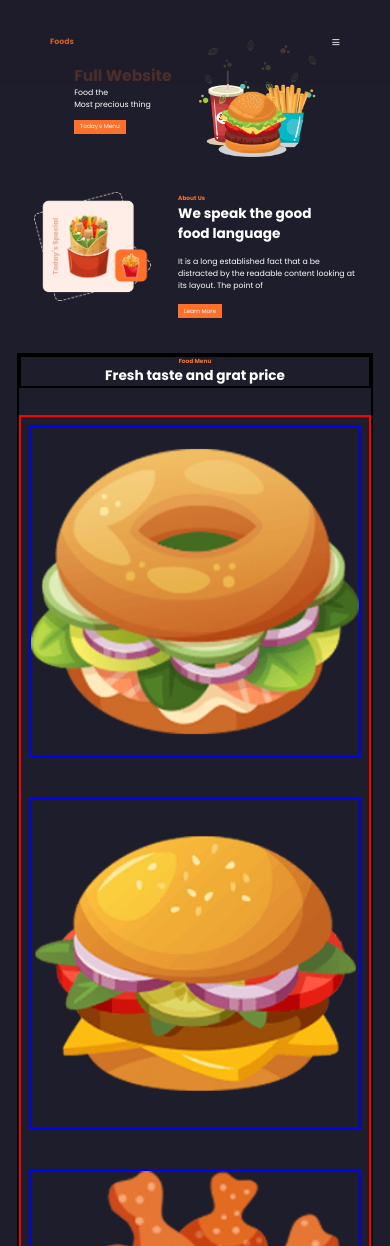
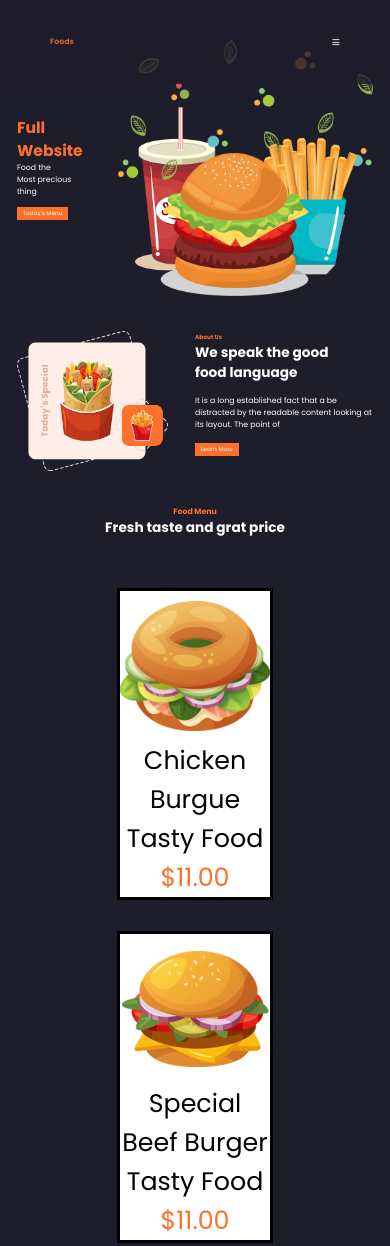
Before and after one commit to N3croide/maquetacionWeb, a plain HTML site: page index.html in a window 390 px wide. Shown: the top 1246 px of the page. Drawn offline with nearby package versions, Linux system fonts and the light colour scheme.

Commit message:
casi casi

```diff
--- a/css/style.css
+++ b/css/style.css
@@ -122,39 +122,51 @@ a:hover{
     flex-direction: column;
     margin: 1rem;
     grid-template-rows: 20% 80%;
-    border: 2px black solid;
+    gap: 5vh;
 }
 .texto-foodmenupage{
     display: grid;
     grid-template-rows: repeat(auto-fill, minmax(1vw, 1fr));;
     width: 100%;
-    border: 2px black solid;
 }
 .texto-foodmenupage p{
     text-align: center;
 }
 .imgfoodmenuopage{
-    display: grid;
-    grid-template-columns: repeat(auto-fill, minmax(20vw, 1fr));
-    gap: 10vw;
     width: 100%;
     height: auto;
     padding: 2vw;
-    border: 2px solid red;
-
+    display: flex;
+    justify-content: center;
+    gap: 8vw;
 }
-.imagen-food{
+.imagen-food,
+.imagenServ{
     display: flex;
-    width:auto;
-    min-width: 10vw;
+    width:20vw;
     height: auto;
-    border: 2px solid blue;
+    flex-direction: column;
+    text-align: center;
+    background-color: white;
+    border: 3px black solid;
+}
+.imagenServ{
+    border: 0px;
+    width: 21vw;
 }
 .imagen-food img{
     width: 100%;
     height: auto;
-    display: block;
-    margin: 0 auto;
+    background-color: white;
+
+}
+.imagen-food p{
+    color: black;
+    background-color: white;
+}
+.servicepage{
+    display: flex;
+    flex-direction: column;
 }
 @media(max-width: 768px)
 {
@@ -202,7 +214,21 @@ a:hover{
         top: 10%;
     }
     .imgfoodmenuopage{
-        grid-template-columns: 1fr;
-        grid-template-rows: repeat(auto-fill, minmax( 1vw, 1fr));
+        display: grid;
+        grid-template-columns: 0fr;
+        grid-template-rows: repeat(auto-fill, minmax( 1vh, 1fr));
+        width: 100%;
+    }
+    .imagen-food{
+        width: 40vw;
+        height: auto;
+        background-color: white;
+
+    }
+    .imagen-food p{
+        font-size: 3vh;
+    }
+    .imagen{
+        width: 40vh;
     }
 }
--- a/index.html
+++ b/index.html
@@ -52,16 +52,26 @@
 
         <section id="menu" class="container foodmenupage">
         <div class="texto-foodmenupage" >
-            <p><strong style="color: #ff702a; font-size: 1.5vw;">Food Menu</strong></p>
+            <p><strong style="color: #ff702a; font-size: 2vw;">Food Menu</strong></p>
             <p><strong style="font-size: 3.5vw">Fresh taste and grat price</strong></p>
         </div>
         <div class="imgfoodmenuopage">
-            <div class="imagen-food"><img src="images/food1.png" alt=""></div>
-            <div class="imagen-food"><img src="images/food2.png" alt=""></div>
-            <div class="imagen-food"><img src="images/food3.png" alt=""></div>
+            <div class="imagen-food"><img src="images/food1.png" alt=""><p>Chicken Burgue <br> Tasty Food <br> <p style="color: #ff702a;">$11.00 </p></p></div>
+            <div class="imagen-food"><img src="images/food2.png" alt=""><p>Special Beef Burger <br> Tasty Food <br> <p style="color: #ff702a;">$11.00 </p></p></div>
+            <div class="imagen-food"><img src="images/food3.png" alt=""><p>Chicken Fry Pack <br> Tasty Food <br> <p style="color: #ff702a;">$11.00 </p></p></div>
         </div>
         </section>
-        <section id="service" class="container servicepage"></section>
+        <section id="service" class="container servicepage">
+            <div class="texto-foodmenupage" >
+                <p><strong style="color: #ff702a; font-size: 2vw;">Food Menu</strong></p>
+                <p><strong style="font-size: 3.5vw">Fresh taste and grat price</strong></p>
+            </div>
+            <div class="imgfoodmenuopage">
+                <div class="imagenServ"><img src="images/s1.png" alt=""><strong style="color: #ff702a;">Order</strong><p><br>It is a long established be distracted by the readable looking at its layout. </p></div>
+                <div class="imagenServ"><img src="images/s2.png" alt=""><strong style="color: #ff702a;">Shipping</strong><p><br>It is a long established be distracted by the readable looking at its layout. </p></div>
+                <div class="imagenServ"><img src="images/s3.png" alt=""><strong style="color: #ff702a;">Dellvered</strong><p><br>It is a long established be distracted by the readable looking at its layout. </p></div>
+            </div>
+        </section>
         <section id="contact" class="container contactpage"></section>
         <footer id="footer"></footer>
     </main>
```
